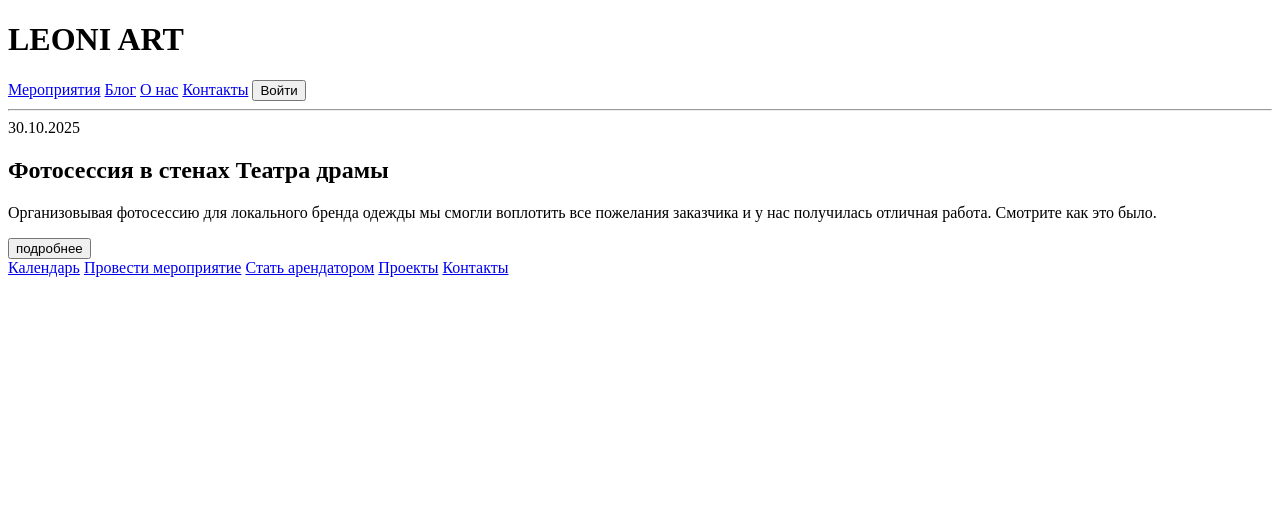
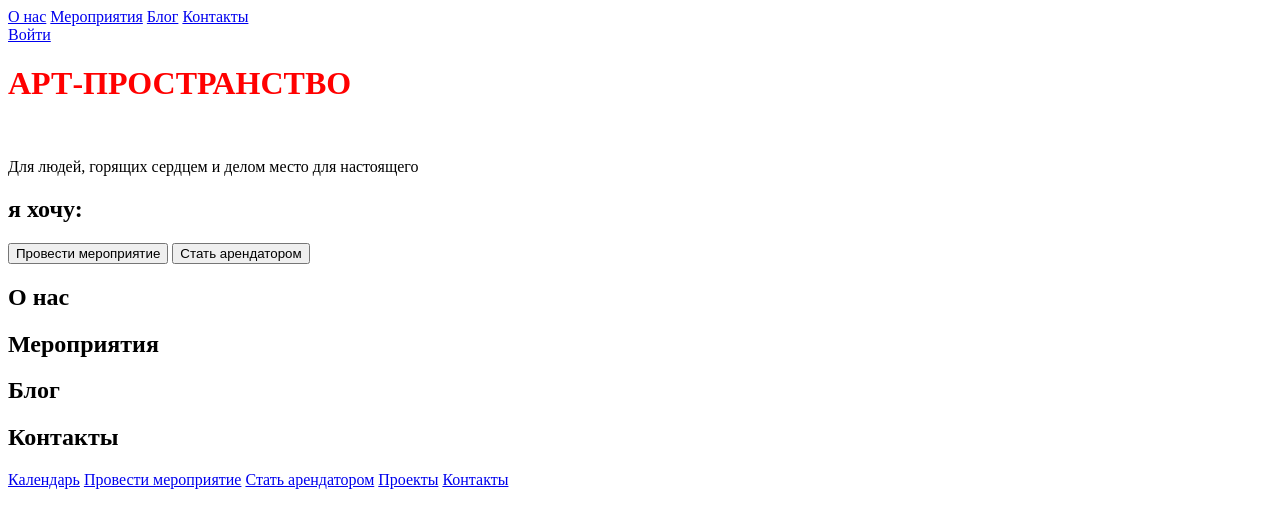
Before and after one commit to BESikaNET/BESikaNET.github.io, a plain HTML site: page index.html in a window 1280 px wide. Drawn offline with Linux system fonts and the light colour scheme.

Commit message:
выполнил задание 2.1-2.2

```diff
--- a/index.html
+++ b/index.html
@@ -1,50 +1,77 @@
 <!DOCTYPE html> <!-- Указывайте Doctype -->
 <html lang="ru"> <!-- Указывайте язык документа -->
+
 <head>
   <meta charset="UTF-8"> <!-- Указывайте кодировку -->
   <title>LEONI ART — Главная</title> <!-- Заголовок страницы -->
+  <link rel="stylesheet" href="styles/styles.css">
 </head>
-<body>
+
+<body class="body">
   <!-- Шапка сайта -->
-  <header>
-    <!-- Логотип -->
-    <div class="logo">
-      <h1>LEONI ART</h1>
-    </div>
-
+  <header class="page-header">
+    <a class="page-header__logo" href="#"></a>
     <!-- Навигационное меню -->
-    <nav>
-
-      <a href="#">Мероприятия</a>
-      <a href="#">Блог</a>
-      <a href="#">О нас</a>
-      <a href="#">Контакты</a>
-      <button class="card-auth">Войти</button>
+    <nav class="page-header__nav">
+      <a class="page-header__nav-link" href="#">О нас</a>
+      <a class="page-header__nav-link" href="#">Мероприятия</a>
+      <a class="page-header__nav-link" href="#">Блог</a>
+      <a class="page-header__nav-link" href="#">Контакты</a>
     </nav>
-
+    <a class="page-header__user-link" href="#">Войти</a>
   </header>
 
   <!-- Основное содержимое -->
-<main>
-        <div class="card">
-            <div class="card-header">
-                <hr class="card-divider">
-                <div class="card-date">30.10.2025</div>
-            </div>
-            <div class="card-content">
-                <h2 class="card-title">Фотосессия в стенах Театра драмы</h2>
-                <p class="card-description">
-                    Организовывая фотосессию для локального бренда
-                    одежды мы смогли воплотить все пожелания заказчика и у
-                    нас получилась отличная работа. Смотрите как это было.
-                </p>
-                <button class="card-button"> подробнее</button>
-            </div>
-        </div>
-    </main>
+  <main class="main">
+    <div class="home">
+      <header class="main-header home__main-header">
+        <h1 class="main-header__title">АРТ-ПРОСТРАНСТВО</h1>
+        <img />
+        <p> Для людей, горящих сердцем и делом
+            место для настоящего </p>
+      </header>
+
+
+      <section class="offers home__offers">
+        <h2 class="offers__title">я хочу:</h2>
+      <div class="offers__btn">
+        <button class="offers__btn btn btn--red" type="button">Провести мероприятие</button>
+        <button class="offers__btn btn" type="button">Стать арендатором</button>
+      </div>
+      </section>
+
+
+      <section class="about home__about">
+        <h2 class="about__section-title section-title">О нас</h2>
+      <div class="about__container">
+      </div>
+      </section>
+
+
+      <section class="upcoming home__upcoming">
+        <h2 class="upcoming__section-title section-title">Мероприятия</h2>
+      <div class="upcoming__container"> </div>
+      </section>
+
+      <section class="listing home__listing">
+        <h2 class="listing__section-title section-title">Блог</h2>
+        <div></div>
+      </section>
+
+
+      <section class="contacts home__contacts">
+        <h2 class="contacts__section-title section-title">Контакты</h2>
+        <div class="contacts__container"></div>
+      </section>
+
+      <div class="doit"></div>
+    </div>
+  </main>
+
+
 
   <!-- Информация внизу -->
-  <footer>
+  <footer class="page-footer">
     <a href="#">Календарь</a>
     <a href="#">Провести мероприятие</a>
     <a href="#">Стать арендатором</a>
--- /dev/null
+++ b/styles/styles.css
@@ -0,0 +1,3 @@
+h1 {
+    color: red;
+}
```
